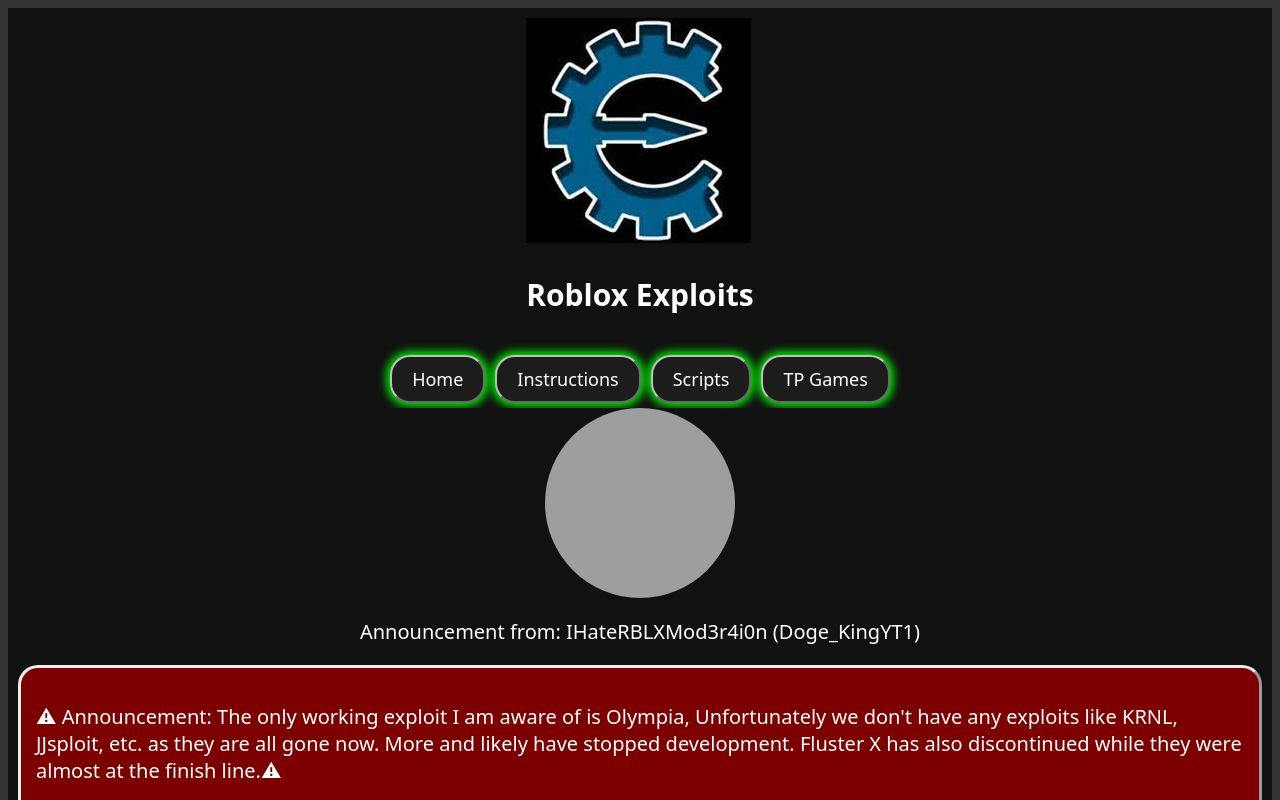
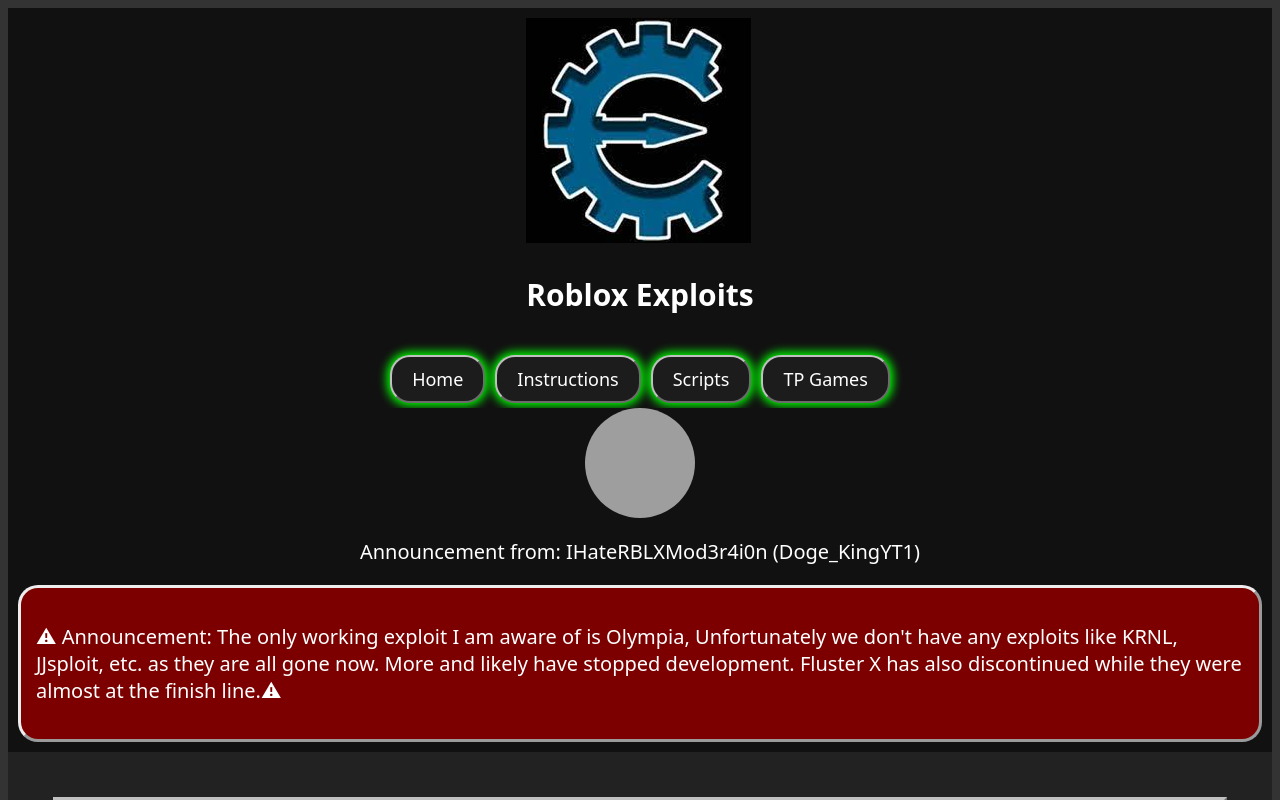
Before and after one commit to DogeKingYT1/dogekingyt1.github.io, a plain HTML site: page index.html in a window 1280 px wide. Shown: the top 800 px of the page. Drawn offline with Linux system fonts and the light colour scheme; grey boxes are pictures that could not be loaded.

Commit message:
Update index.html

```diff
--- a/index.html
+++ b/index.html
@@ -88,8 +88,8 @@
         }
         .mugshot {
           display: block;
-          width: 190px;
-          height: 190px;
+          width: 110px;
+          height: 110px;
           border-radius: 50%;
           margin: 0 auto;
           margin-bottom: 10px;
```
